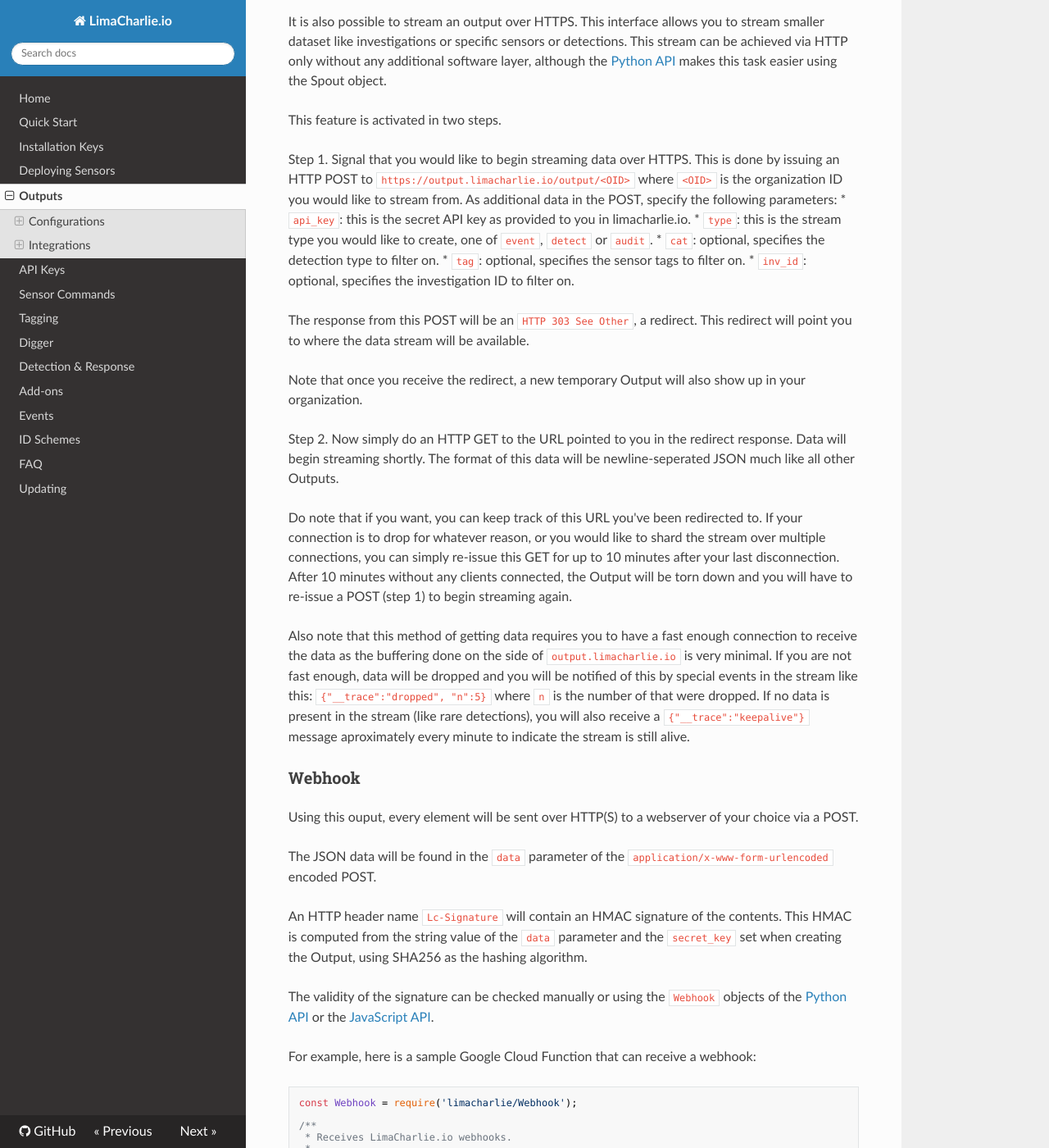
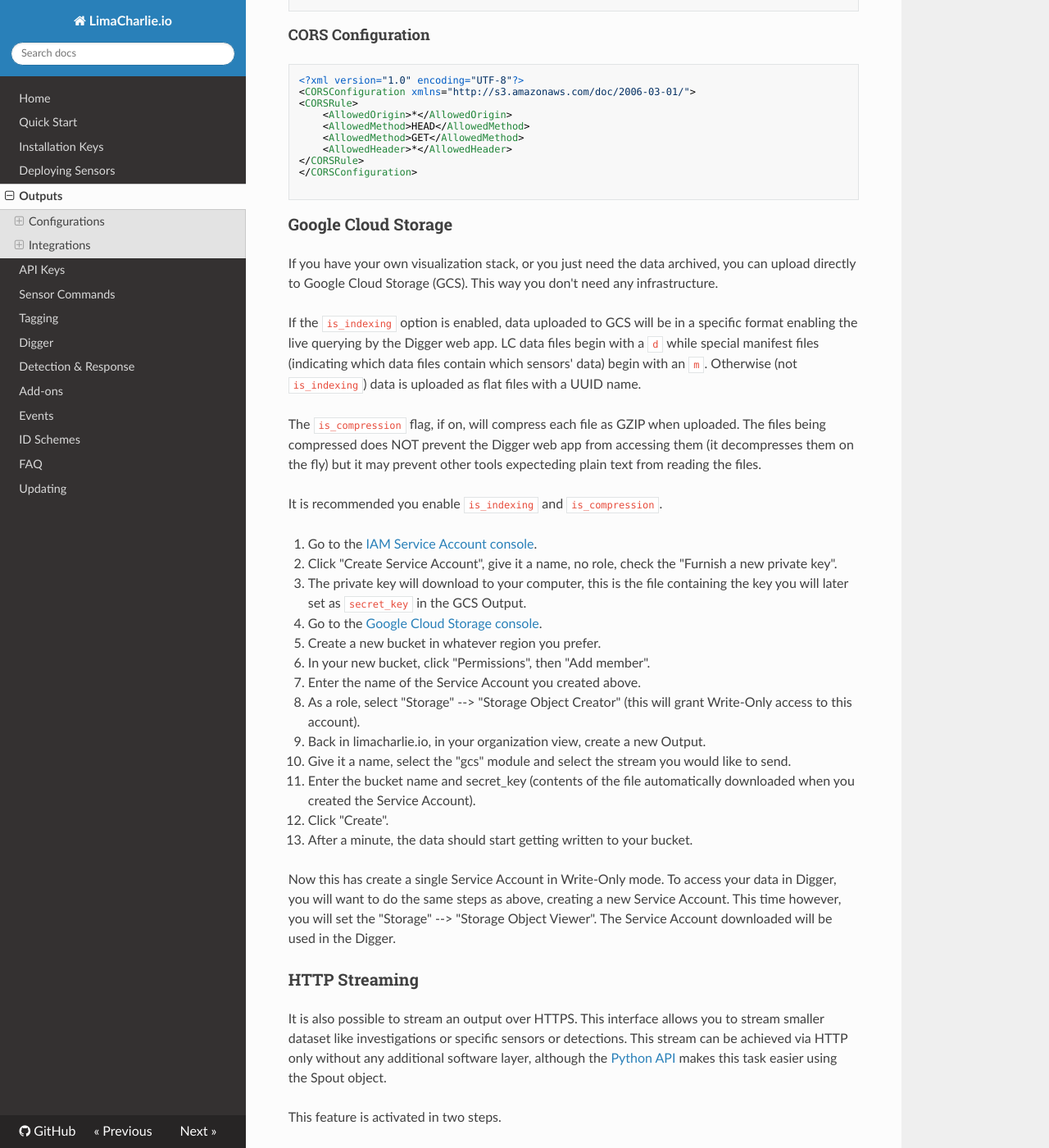
Before and after one commit to refractionPOINT/lce_doc, an MkDocs documentation site: the page built from docs/outputs.md, in a window 1280 px wide and 1400 px high, scrolled down 5948 px. Shown: the whole window at 82% size. Built offline with MkDocs 1.6.1, drawn with Linux system fonts in a browser that asks for light colours; nearby versions of some CDN libraries; old or Windows-style settings are respelled for this version of MkDocs; some of the changed text lies outside the part shown.

Commit message:
Preliminary doc for the new GCS output.

````diff
--- a/docs/outputs.md
+++ b/docs/outputs.md
@@ -26,6 +26,15 @@ Output events and detections to an Amazon S3 bucket.
 * `bucket`: the path to the AWS S3 bucket.
 * `key_id`:  the id of the AWS auth key.
 * `secret_key`: the AWS secret key to auth with.
+* `sec_per_file`: the number of seconds after which a file is cut and uploaded.
+* `is_compression`: if set to "true", data will be gzipped before upload.
+* `is_indexing`: if set to "true", data is uploaded in a way that makes it searchable.
+
+### Google Cloud Storage
+Output events and detections to a GCS bucket.
+
+* `bucket`: the path to the AWS S3 bucket.
+* `secret_key`: the secret json key identifying a service account.
 * `sec_per_file`: the number of seconds after which a file is cut and uploaded.
 * `is_compression`: if set to "true", data will be gzipped before upload.
 * `is_indexing`: if set to "true", data is uploaded in a way that makes it searchable.
@@ -216,6 +225,39 @@ It is recommended you enable `is_indexing` and `is_compression`.
 
 ```
 
+### Google Cloud Storage
+If you have your own visualization stack, or you just need the data archived, you can upload
+directly to Google Cloud Storage (GCS). This way you don't need any infrastructure.
+
+If the `is_indexing` option is enabled, data uploaded to GCS will be in a specific format enabling the
+live querying by the Digger web app. LC data files begin with a `d` while special manifest files (indicating
+which data files contain which sensors' data) begin with an `m`. Otherwise (not `is_indexing`) data is uploaded
+as flat files with a UUID name.
+
+The `is_compression` flag, if on, will compress each file as GZIP when uploaded. The files being compressed does NOT prevent
+the Digger web app from accessing them (it decompresses them on the fly) but it may prevent other tools expecteding plain
+text from reading the files.
+
+It is recommended you enable `is_indexing` and `is_compression`.
+
+1. Go to the [IAM Service Account console](https://console.cloud.google.com/iam-admin/serviceaccounts).
+1. Click "Create Service Account", give it a name, no role, check the "Furnish a new private key".
+1. The private key will download to your computer, this is the file containing the key you will later set as `secret_key` in the GCS Output.
+1. Go to the [Google Cloud Storage console](https://console.cloud.google.com/storage).
+1. Create a new bucket in whatever region you prefer.
+1. In your new bucket, click "Permissions", then "Add member".
+1. Enter the name of the Service Account you created above.
+1. As a role, select "Storage" --> "Storage Object Creator" (this will grant Write-Only access to this account).
+1. Back in limacharlie.io, in your organization view, create a new Output.
+1. Give it a name, select the "gcs" module and select the stream you would like to send.
+1. Enter the bucket name and secret_key (contents of the file automatically downloaded when you created the Service Account).
+1. Click "Create".
+1. After a minute, the data should start getting written to your bucket.
+
+Now this has create a single Service Account in Write-Only mode. To access your data in Digger, you will want to do the same
+steps as above, creating a new Service Account. This time however, you will set the "Storage" --> "Storage Object Viewer". The
+Service Account downloaded will be used in the Digger.
+
 ### HTTP Streaming
 It is also possible to stream an output over HTTPS. This interface allows you to stream smaller dataset
 like investigations or specific sensors or detections. This stream can be achieved via HTTP only without
````
